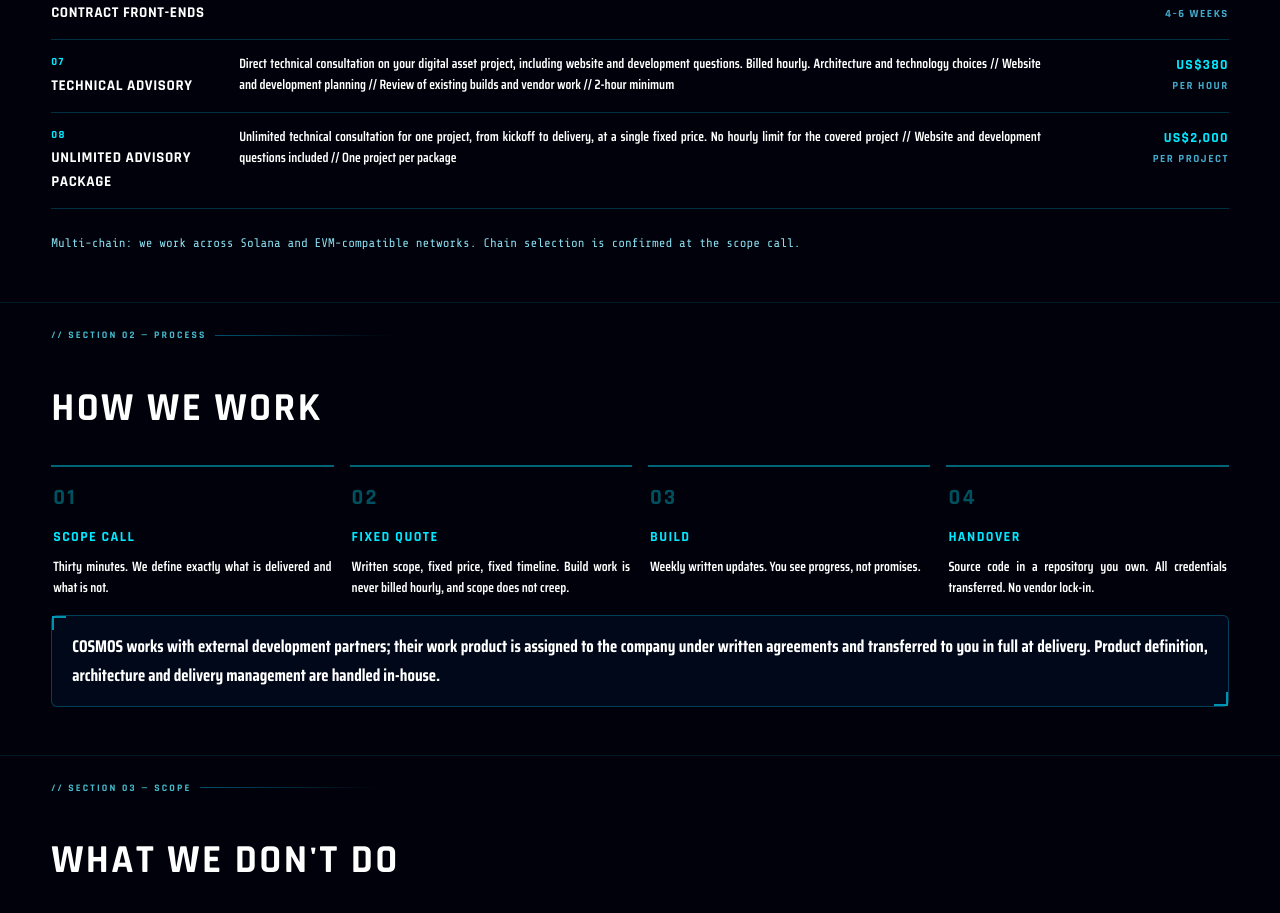
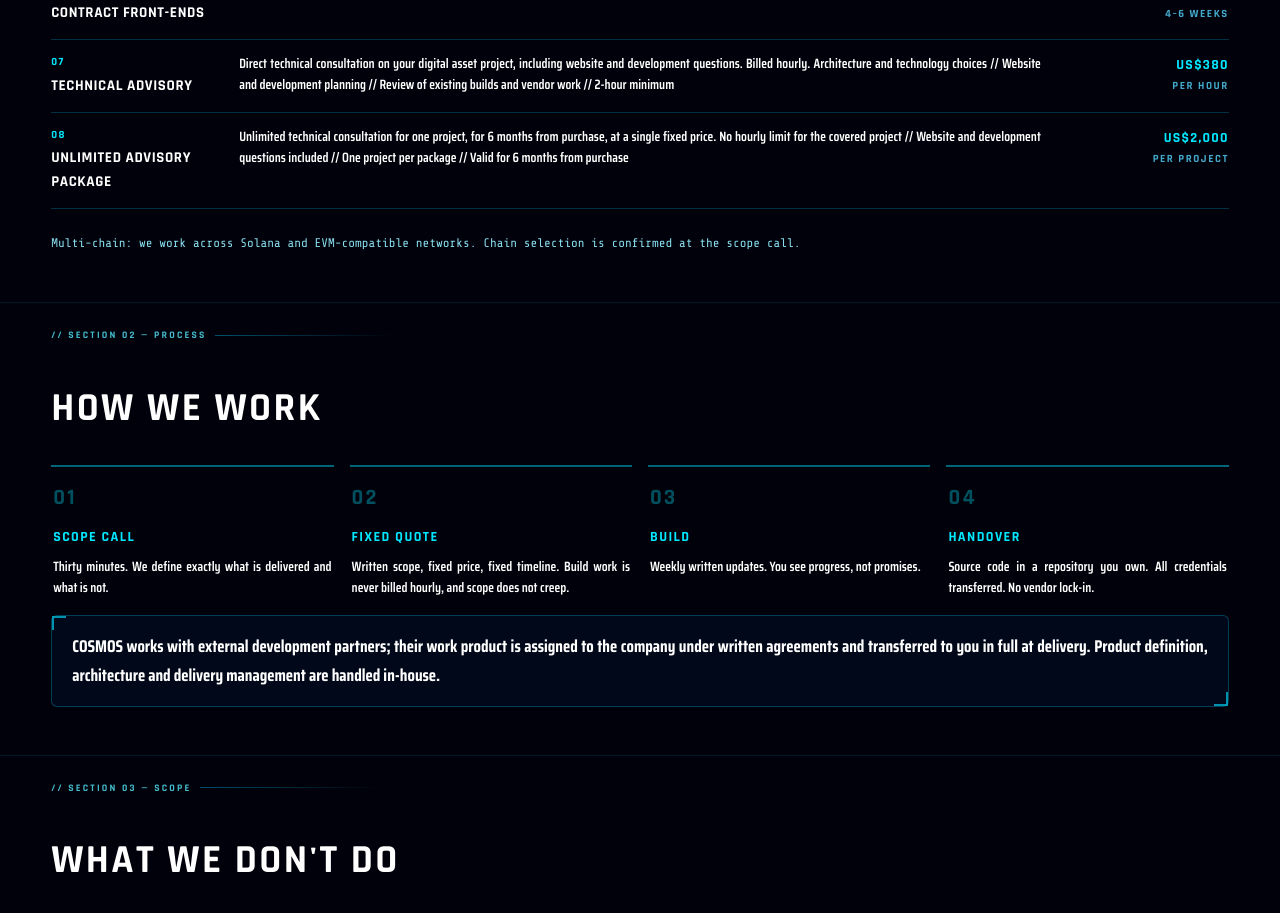
Before and after one commit to cosmosledgerlabs/cosmosledgerlabs-website, a Next.js app: page /services in a window 1280 px wide. Shown: the part 1165-2078 px from the top of the page. Built offline with nearby package versions, Linux system fonts and the light colour scheme; no server answers.

Commit message:
Modify UNLIMITED ADVISORY PACKAGE description
Updated the description of the UNLIMITED ADVISORY PACKAGE to specify the 6-month validity period from purchase.

```diff
--- a/pages/services.js
+++ b/pages/services.js
@@ -125,13 +125,14 @@ const SERVICES = [
     n: '08',
     name: { en: 'UNLIMITED ADVISORY PACKAGE', zh: '無限諮詢套餐' },
     lead: {
-      en: 'Unlimited technical consultation for one project, from kickoff to delivery, at a single fixed price.',
-      zh: '單一專案不限次數技術諮詢，從啟動到交付，一次固定價格。',
+      en: 'Unlimited technical consultation for one project, for 6 months from purchase, at a single fixed price.',
+      zh: '單一專案不限次數技術諮詢，自購買日起 6 個月內有效，一次固定價格。',
     },
     items: [
       { en: 'No hourly limit for the covered project', zh: '所涵蓋專案不限時數' },
       { en: 'Website and development questions included', zh: '包含網站與開發相關問題' },
       { en: 'One project per package', zh: '每個套餐限一個專案' },
+      { en: 'Valid for 6 months from purchase', zh: '自購買日起 6 個月內有效' },
     ],
     price: 'US$2,000',
     fixed: true,
```
